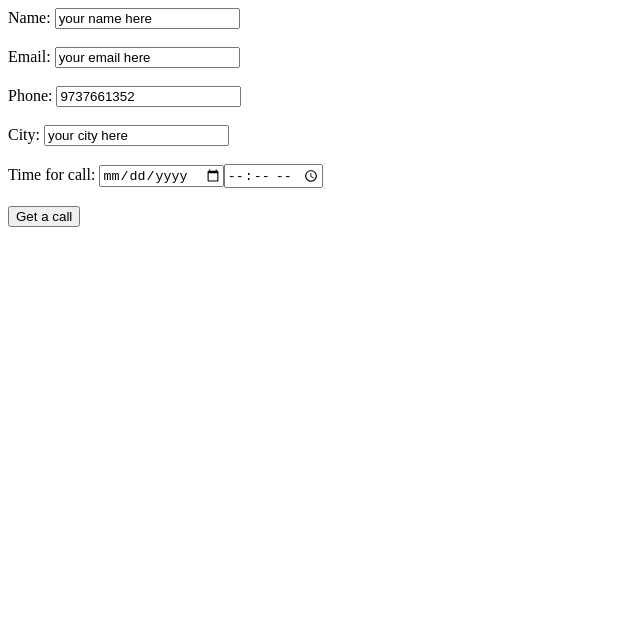
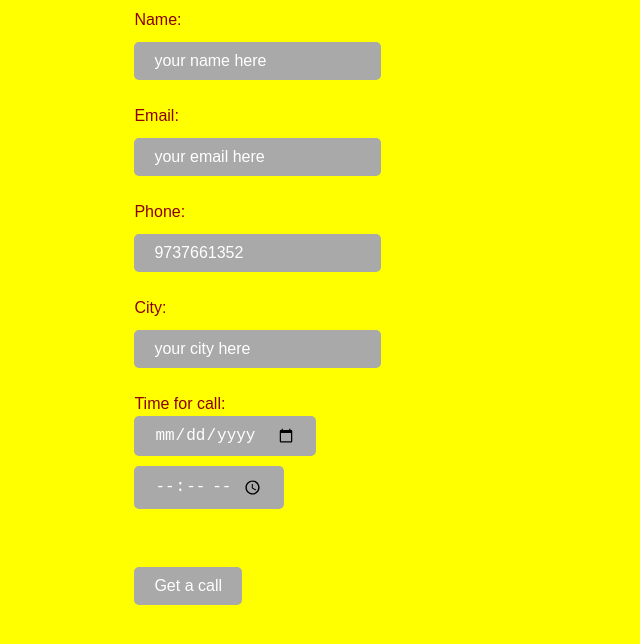
Before and after one commit to Mohammed-5253/my-html, a plain HTML site: page index.html in a window 1280 px wide. Shown: the whole page, without its empty margins (0-640 px from the left). Drawn offline with Linux system fonts and the light colour scheme.

Commit message:
style added

```diff
--- a/index.html
+++ b/index.html
@@ -9,6 +9,38 @@
     <title>Registration Form</title>
 </head>
 <body>
+<style>
+    body {
+        font-family: Arial, sans-serif;
+        background: yellow;
+        color: darkred;
+        font-size: 16px;
+        line-height: 1.5;
+    }
+    form {
+        width: 80%;
+        margin: 0 auto;
+    }
+    label {
+        display: block;
+        margin-bottom: 10px;
+        font-weight: bold;
+    }
+    input {
+        display: inline-block;
+        background-color: darkgray;
+        color: #fff;
+        padding: 10px 20px;
+        border: none;
+        border-radius: 5px;
+        font-size: 16px;
+        cursor: pointer;
+    }
+    input[type="submit"]:hover {
+        background-color: lightblue;
+    }
+</style>
+
 <form action="#" onsubmit="registerUser()">
     Name: <label for="name"></label><input type="text" id="name" value="your name here"> <br> <br>
     Email: <label for="email"></label><input type="email" id="email" value="your email here"> <br> <br>
```
